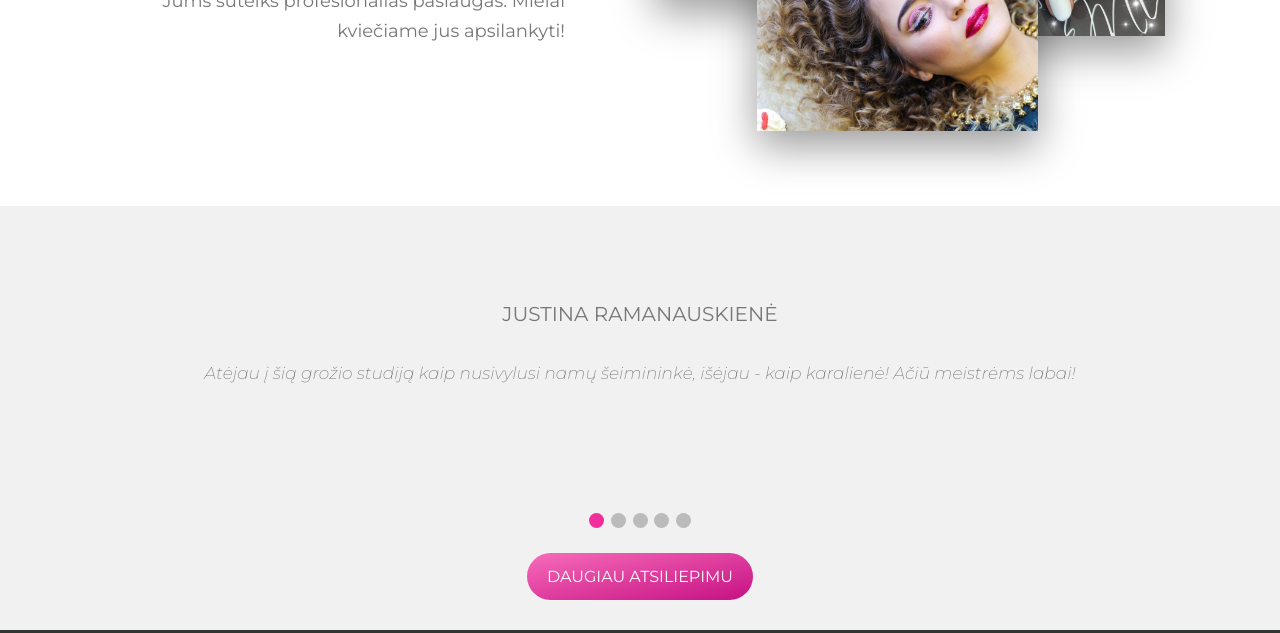
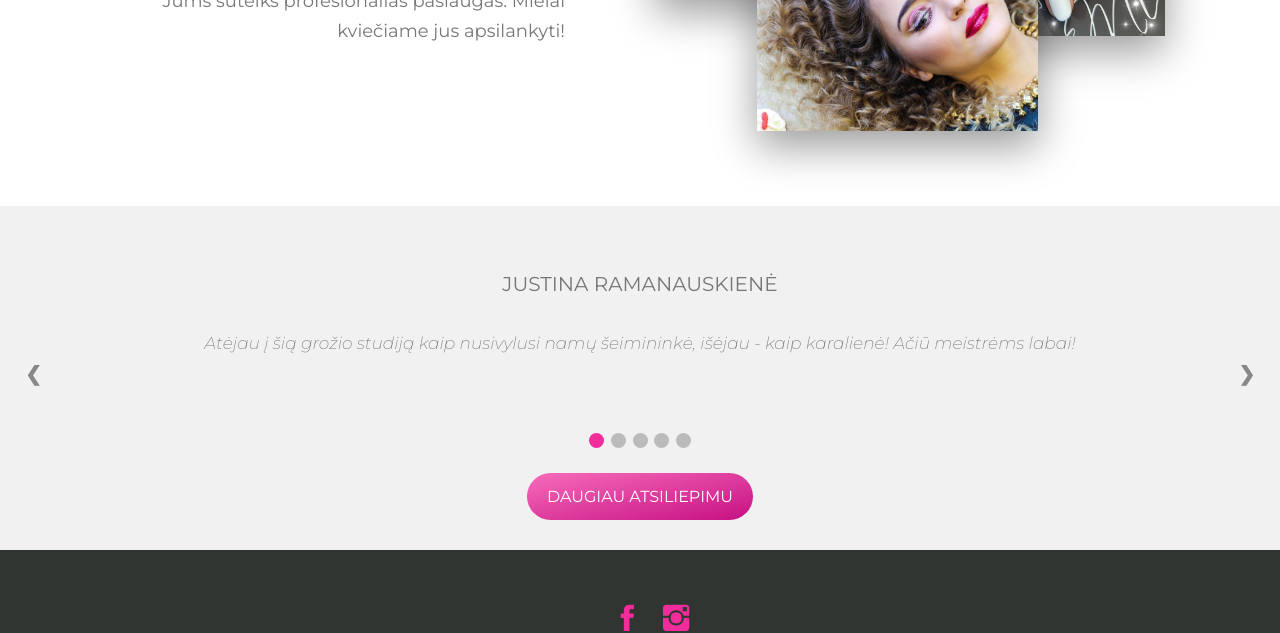
Before and after one commit to masalism/MiWebPage, a website: page index.html in a window 1280 px wide. Shown: the part 1231-1864 px from the top of the page. Drawn offline with nearby package versions, Linux system fonts and the light colour scheme; files whose address does not match are found by name.

Commit message:
dar patobulina carousel

```diff
--- a/sass/components/_carousel.scss
+++ b/sass/components/_carousel.scss
@@ -3,14 +3,13 @@
 .about-mi {
     background-image: cover;
     background: $grey-light;
-    //animation: fadeEffect .2s;
     &__slideshow-container {
         position: relative;
     }
 
     &__mySlides {
         display: none;
-        padding: 10rem;
+        padding: 7rem 0 5rem 0;
         text-align: center;
         animation: fadeEffect .5s;
 
@@ -33,8 +32,8 @@
 .prev,
 .next {
     cursor: pointer;
-    position: fixed;
-    top: 30%;
+    position: absolute;
+    top: 15rem;
     width: auto;
     height: auto;
     padding: 1rem;
@@ -47,13 +46,9 @@
 }
 
 .next {
-    position: fixed;
-    right: 1rem;
+    position: absolute;
+    right: 0;
     border-radius: 3px;
-}
-
-.prev {
-    left: 1rem;
 }
 
 .prev:hover,
```
Also changed, not shown: css/index.css.
